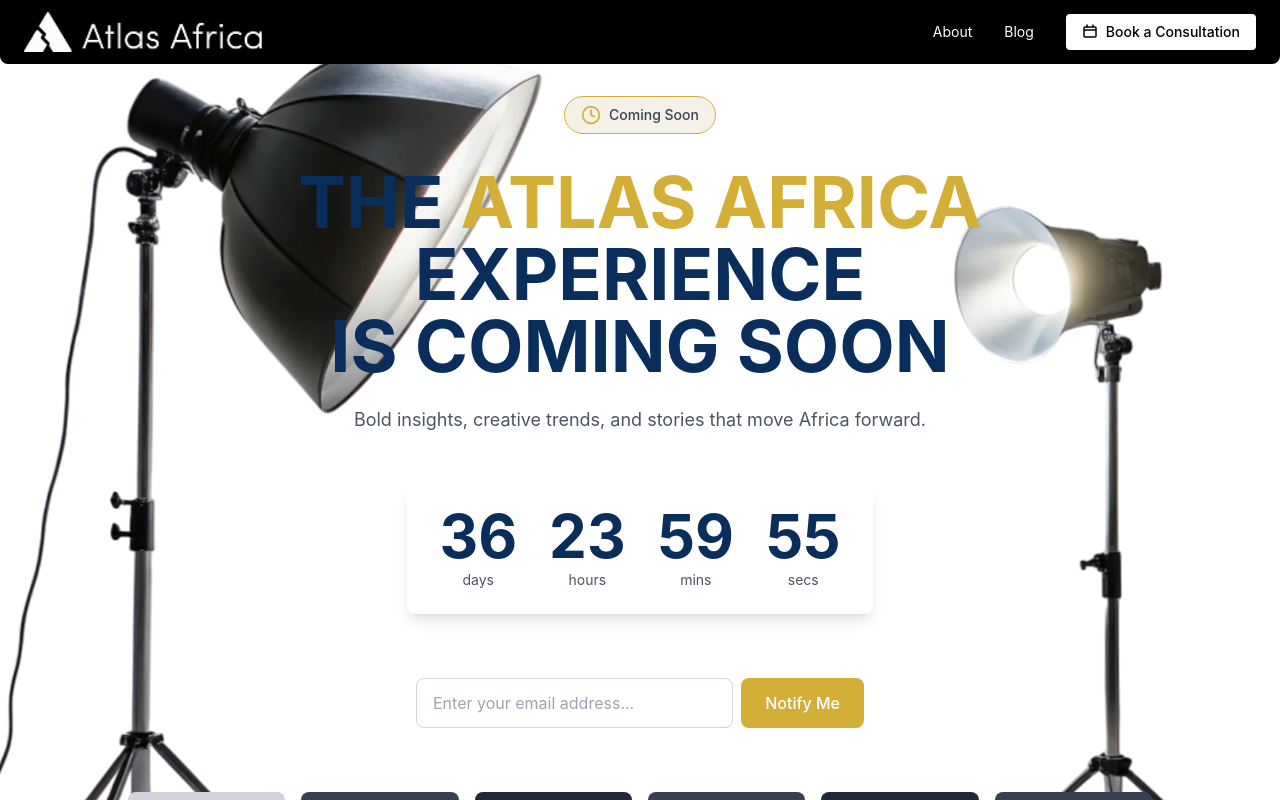
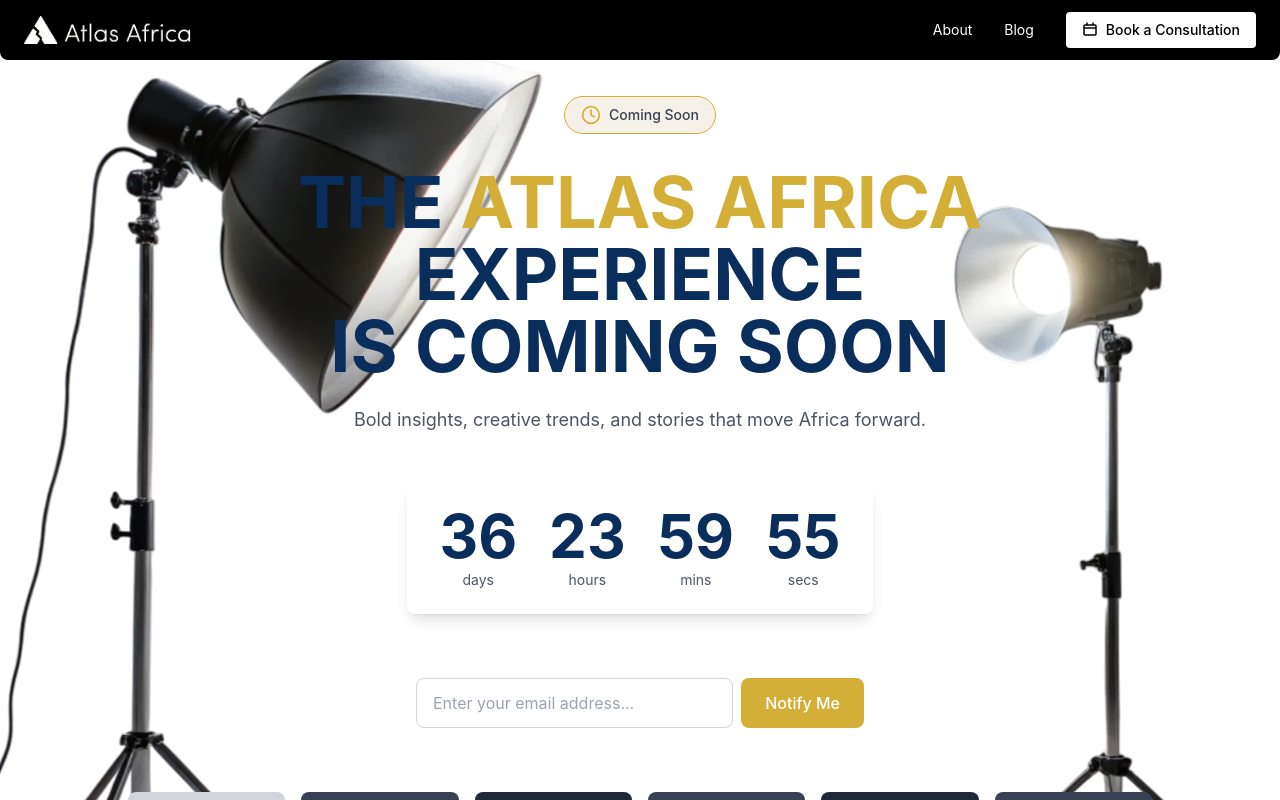
Before and after one commit to Atlasafrica001/atlas-africa, a Next.js app: page / in a window 1280 px wide. Shown: the top 800 px of the page. Built offline with nearby package versions, Linux system fonts and the light colour scheme.

Commit message:
update logo image

```diff
--- a/components/Header.tsx
+++ b/components/Header.tsx
@@ -12,9 +12,9 @@
           <Image
             src="/logo.png"
             alt="Atlas Africa"
-            width={120}
+            width={40}
             height={40}
-            className="h-10 w-auto"
+            className="h-7 w-auto"
             priority
           />
         </Link>
```
